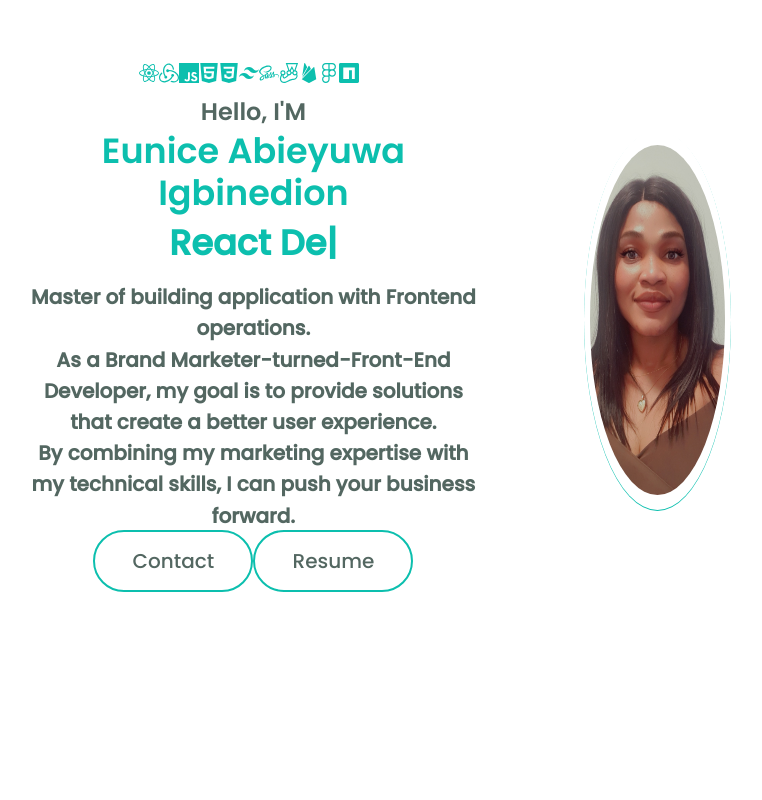
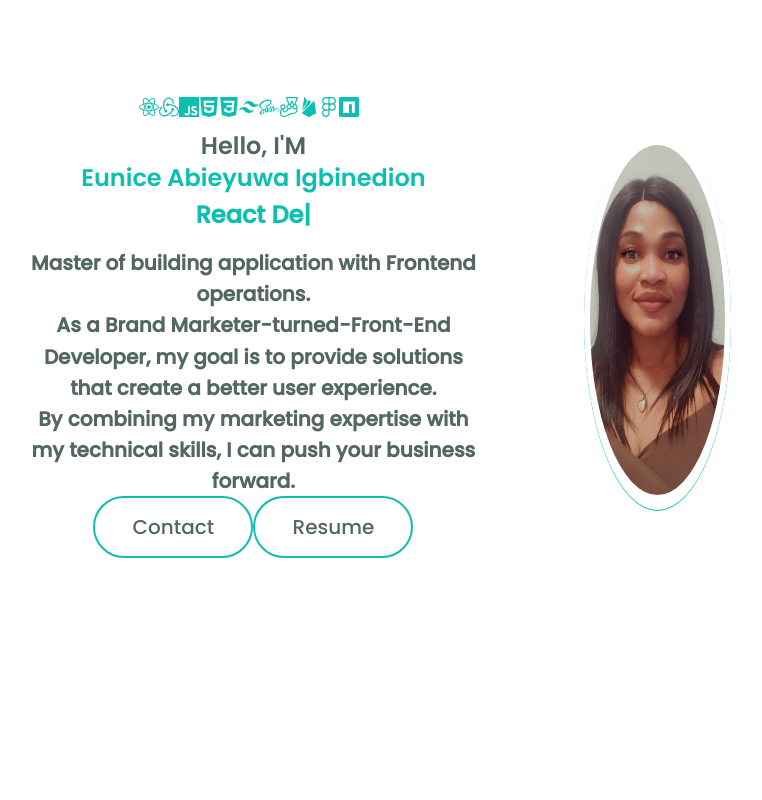
Before and after one commit to Eunnylans/Eunice_Portfolio, a React (Create React App) app: page / in a window 1280 px wide. Shown: the part 900-1700 px from the top of the page, without its empty margins (231-993 px from the left). Built offline with nearby package versions, Linux system fonts and the light colour scheme; a web font is replaced by a local one.

Commit message:
Updating Message Component

```diff
--- a/src/Components/Messages.js
+++ b/src/Components/Messages.js
@@ -70,8 +70,8 @@ const Messages = () => {
         >
           <path
             d="M0 0 L50 100 L100 0 Z"
-            fill="#0cbfae"
-            stroke="#0cbfae"
+            fill="#cef1ee"
+            stroke="#cef1ee"
           ></path>
         </svg>
         <div id="contact" className={`wrapper ${fadeIn ? "fadeIn" : null}`}>
--- a/src/styles/components/_aboutme.scss
+++ b/src/styles/components/_aboutme.scss
@@ -23,7 +23,7 @@
     flex-direction: column;
     line-height: 1.3;
     h3 {
-      font-size: 35px;
+      font-size: 24px;
       font-family: "Poppins Bold";
       font-weight: bolder;
       color: $aqua;
@@ -36,7 +36,7 @@
   }
   .highlighted-text {
     color: $aqua;
-    font-size: 35px;
+    font-size: 24px;
     font-weight: bolder;
     font-family: "Poppins SemiBold";
     margin-left: auto;
@@ -282,7 +282,6 @@
   }
 }
 
-
 @media screen and (max-width: 540px) {
   .profile-container {
     .profile-parent {
@@ -323,7 +322,6 @@
     }
   }
 }
-
 
 @media screen and (max-width: 375px) {
   .profile-container {
```
